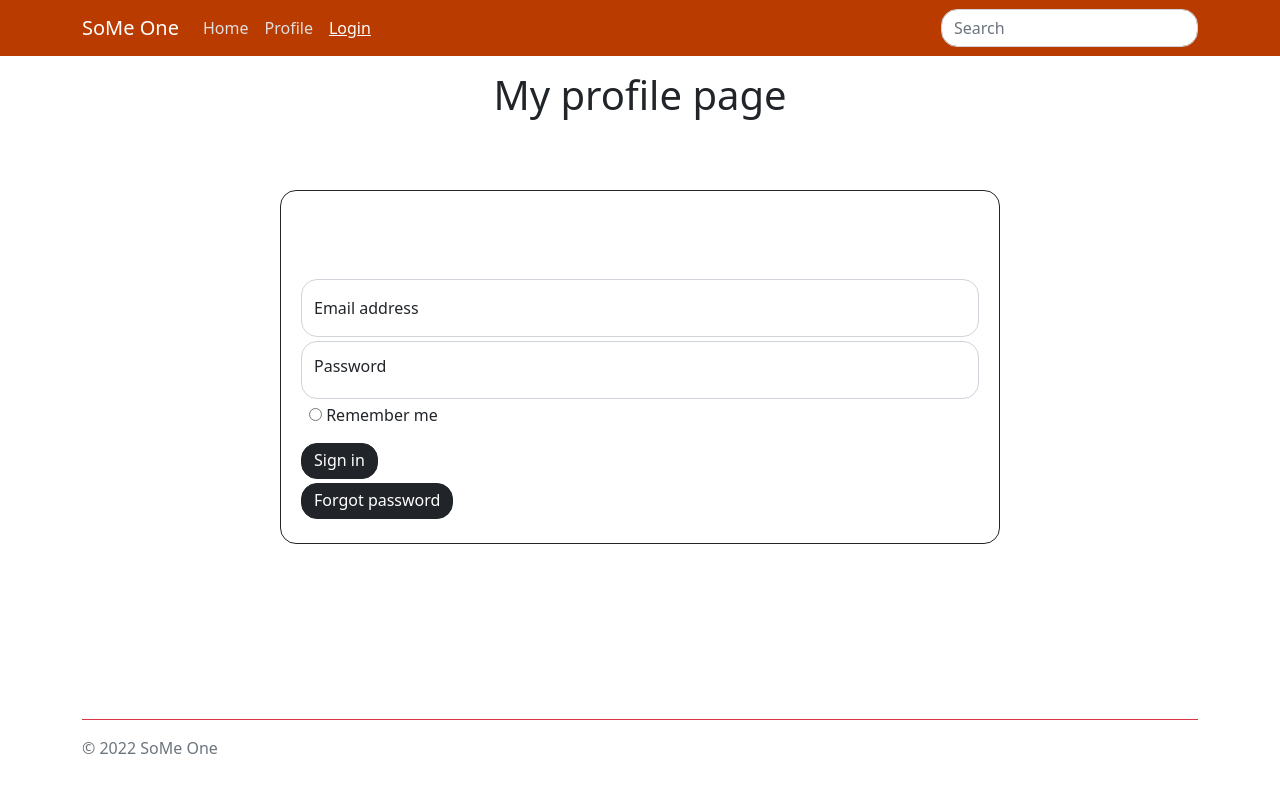
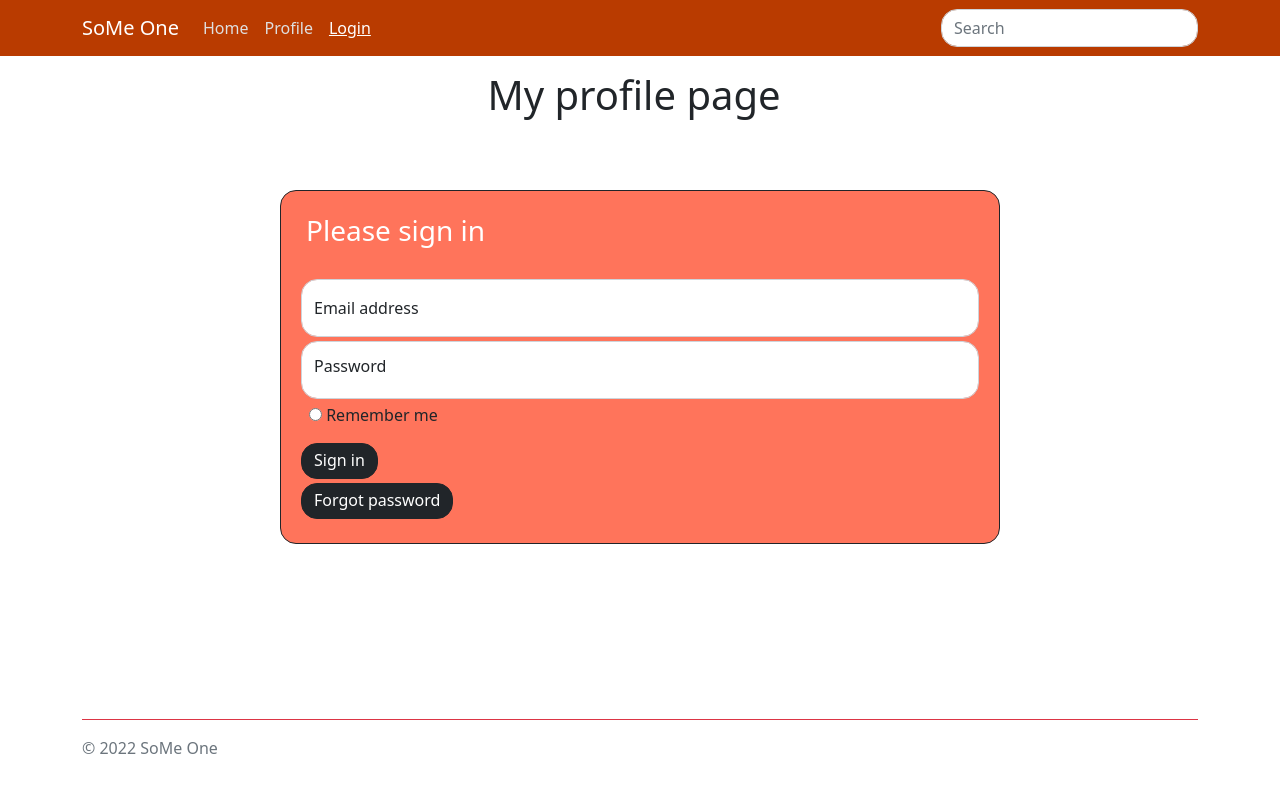
Before and after one commit to LAakerberg/css-frameworks-ca, a website: page login.html in a window 1280 px wide. Drawn offline with nearby package versions, Linux system fonts and the light colour scheme.

Commit message:
added style

```diff
--- a/src/scss/main.scss
+++ b/src/scss/main.scss
@@ -7,10 +7,6 @@
 
 header, main, footer {
     background-color: #FFF;
-}
-
-.row {
-    margin-right: 0;
 }
 
 h1, h2, h3, h4, h5 {
@@ -33,7 +29,9 @@
 
 $custom-theme-colors: (
     "darkorange": rgb(185, 59, 0),
-    "darkgrey": rgb(000,56,2)
+    "darkgrey": rgba(41, 41, 41, 0.795),
+    "lightred": rgb(255, 116, 91),
+    "lightpurple": rgb(230, 221, 255)
 );
 
 $theme-colors: map-merge($custom-theme-colors, $theme-colors);
--- a/src/scss/navbar.scss
+++ b/src/scss/navbar.scss
@@ -1,5 +1,5 @@
 .navbar-brand:hover {
-    color: $cyan;
+    color: black;
 }
 
 .nav-link {
@@ -33,3 +33,7 @@
     max-width: 720px;
     margin: 0px auto;
 }
+
+.row {
+    margin-right: 0;
+}
```
Also changed, not shown: dist/css/main.css, dist/css/navbar.css, dist/css/styles.css, 1 other file.
